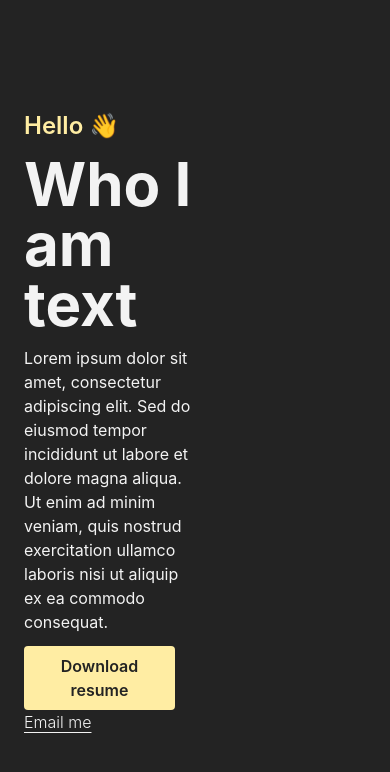
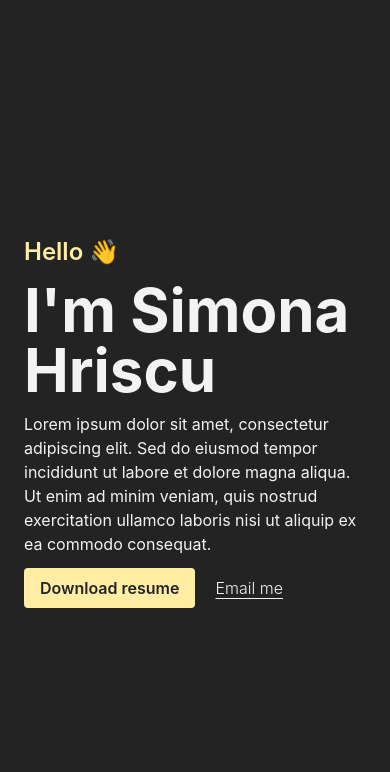
Before and after one commit to SimonaHriscu/portfolio, a React (Create React App) app: page / in a window 390 px wide. Shown: the top 772 px of the page. Built offline with nearby package versions, Linux system fonts and the light colour scheme.

Commit message:
fix responsiveness

```diff
--- a/src/App.js
+++ b/src/App.js
@@ -2,10 +2,12 @@ function App() {
   return (
     <section class="p-6 flex min-h-screen flex-col justify-center bg-primary-black text-white">
       <div class="container mx-auto">
-        <div class="flex flex-row justify-between">
-          <div class="flex flex-col w-1/2 gap-y-3">
+        <div class="flex flex-col items-center sm:flex-row sm:justify-between">
+          <div class="flex flex-col w-full sm:w-1/2 gap-y-3">
             <p class="text-2xl text-primary-yellow font-semibold">Hello 👋</p>
-            <h1 class="text-6xl text-primary-white font-bold">Who I am text</h1>
+            <h1 class="text-6xl text-primary-white font-bold">
+              I'm Simona Hriscu
+            </h1>
             <p class="text-primary-white fw-100">
               Lorem ipsum dolor sit amet, consectetur adipiscing elit. Sed do
               eiusmod tempor incididunt ut labore et dolore magna aliqua. Ut
@@ -13,13 +15,18 @@ function App() {
               nisi ut aliquip ex ea commodo consequat.
             </p>
             <div>
-            <button class="bg-primary-yellow hover:bg-blue-700 text-primary-black font-semibold py-2 px-4 mr-5 rounded">
-              Download resume
-            </button>
-            <a href="mailto:simona.hriscu06+job@gmail.com" class="text-primary-white underline font-light underline-offset-4">Email me</a>
+              <button class="bg-primary-yellow hover:bg-blue-700 text-primary-black font-semibold py-2 px-4 mr-5 rounded">
+                Download resume
+              </button>
+              <a
+                href="mailto:simona.hriscu06+job@gmail.com"
+                class="text-primary-white underline font-light underline-offset-4 whitespace-nowrap"
+              >
+                Email me
+              </a>
             </div>
           </div>
-          {/* <h1 class="text-6xl font-white">text 2</h1> */}
+          {/* <h1 class="text-6xl font-primary-white mt-4 sm:mt-0">text 2</h1> */}
         </div>
       </div>
     </section>
```
